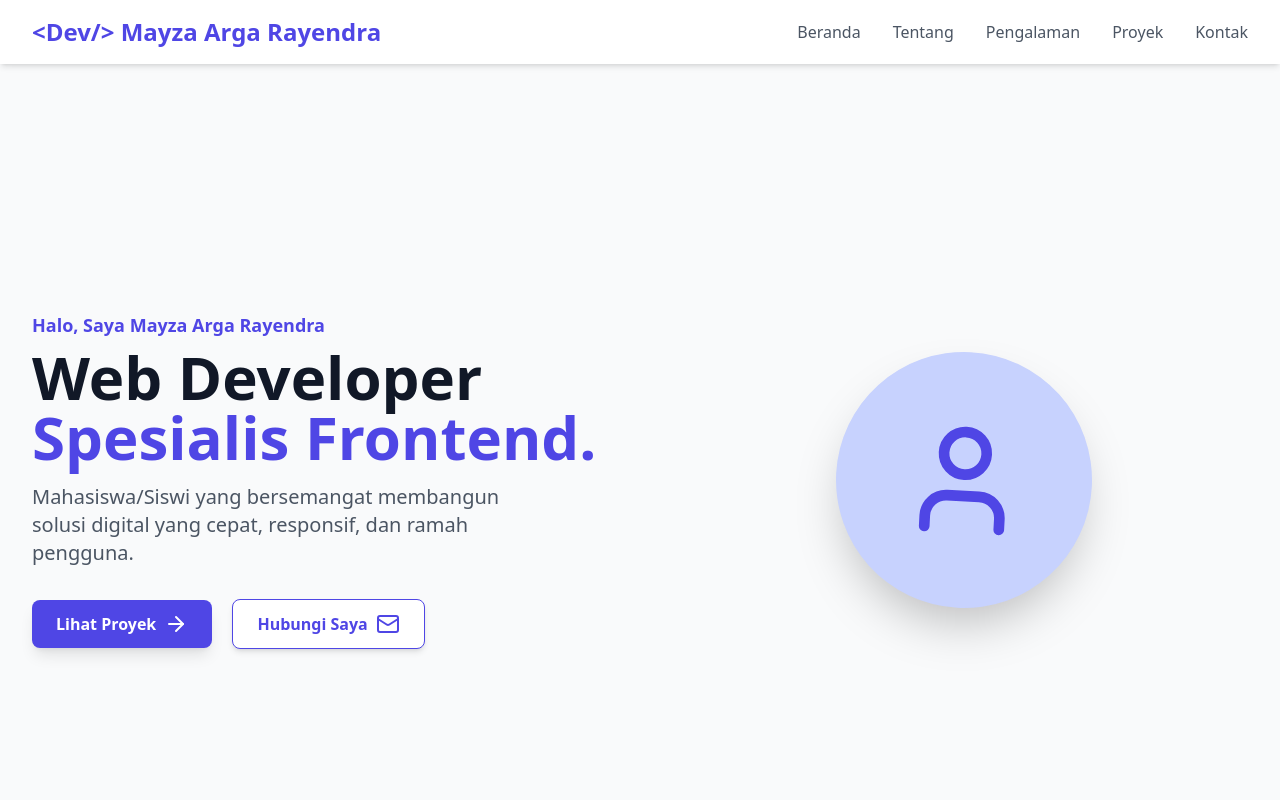
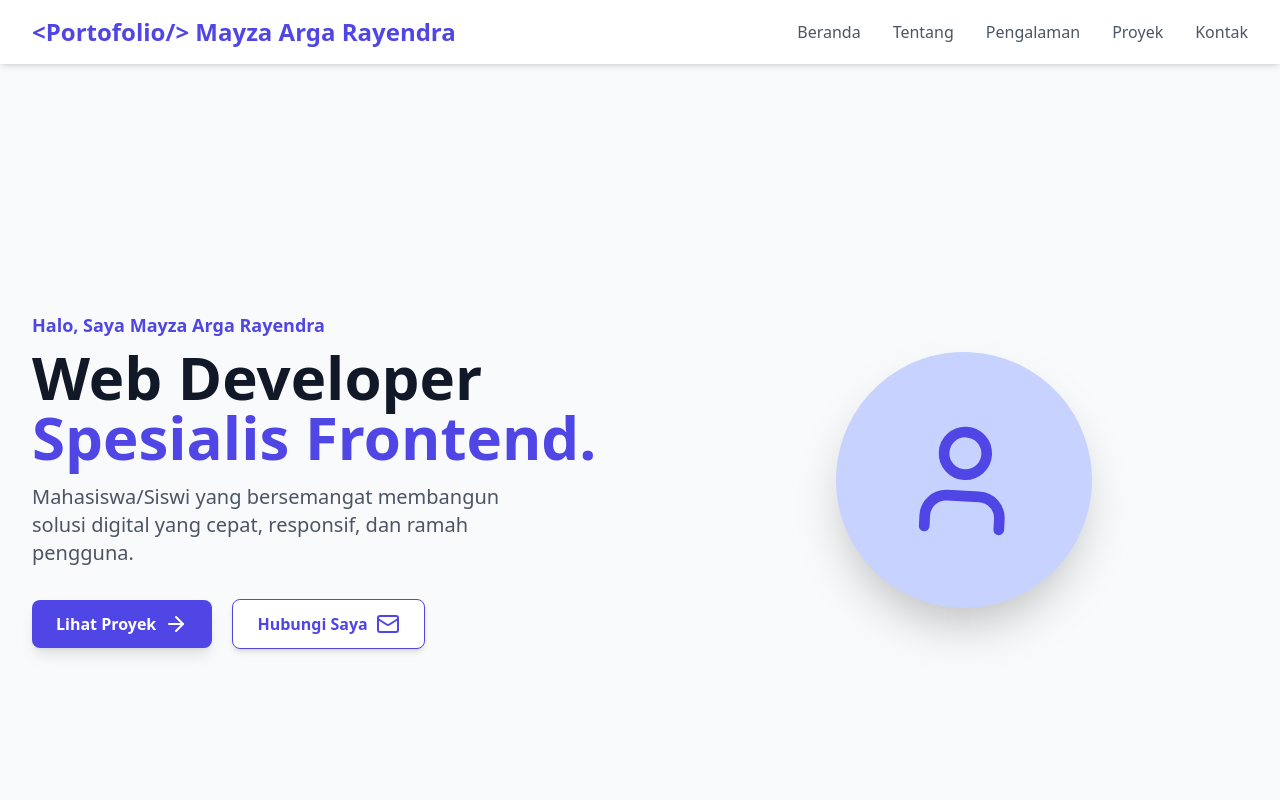
Before and after one commit to ryennn0/portofolio_arga, a plain HTML site: page index.html in a window 1280 px wide. Shown: the top 800 px of the page. Drawn offline with nearby package versions, Linux system fonts and the light colour scheme.

Commit message:
Update logo text from 'Dev' to 'Portofolio'

```diff
--- a/index.html
+++ b/index.html
@@ -24,7 +24,7 @@
         <div class="max-w-7xl mx-auto px-4 sm:px-6 lg:px-8 flex justify-between items-center h-16">
             <!-- Logo/Nama -->
             <a href="#beranda" class="text-2xl font-bold text-indigo-600 hover:text-indigo-800 transition duration-300">
-                &lt;Dev/&gt; Mayza Arga Rayendra
+                &lt;Portofolio/&gt; Mayza Arga Rayendra
             </a>
 
             <!-- Navigasi Desktop -->
```
